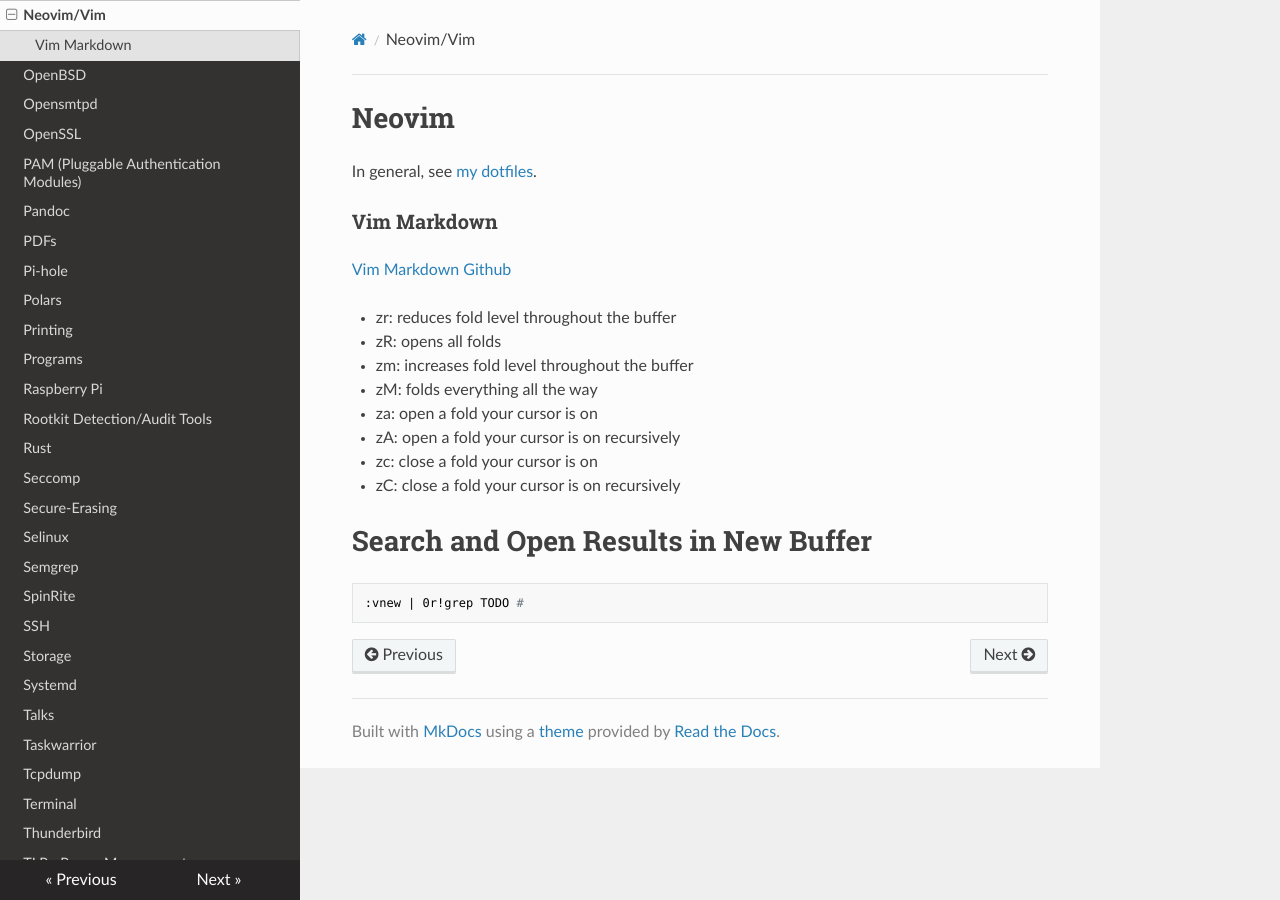
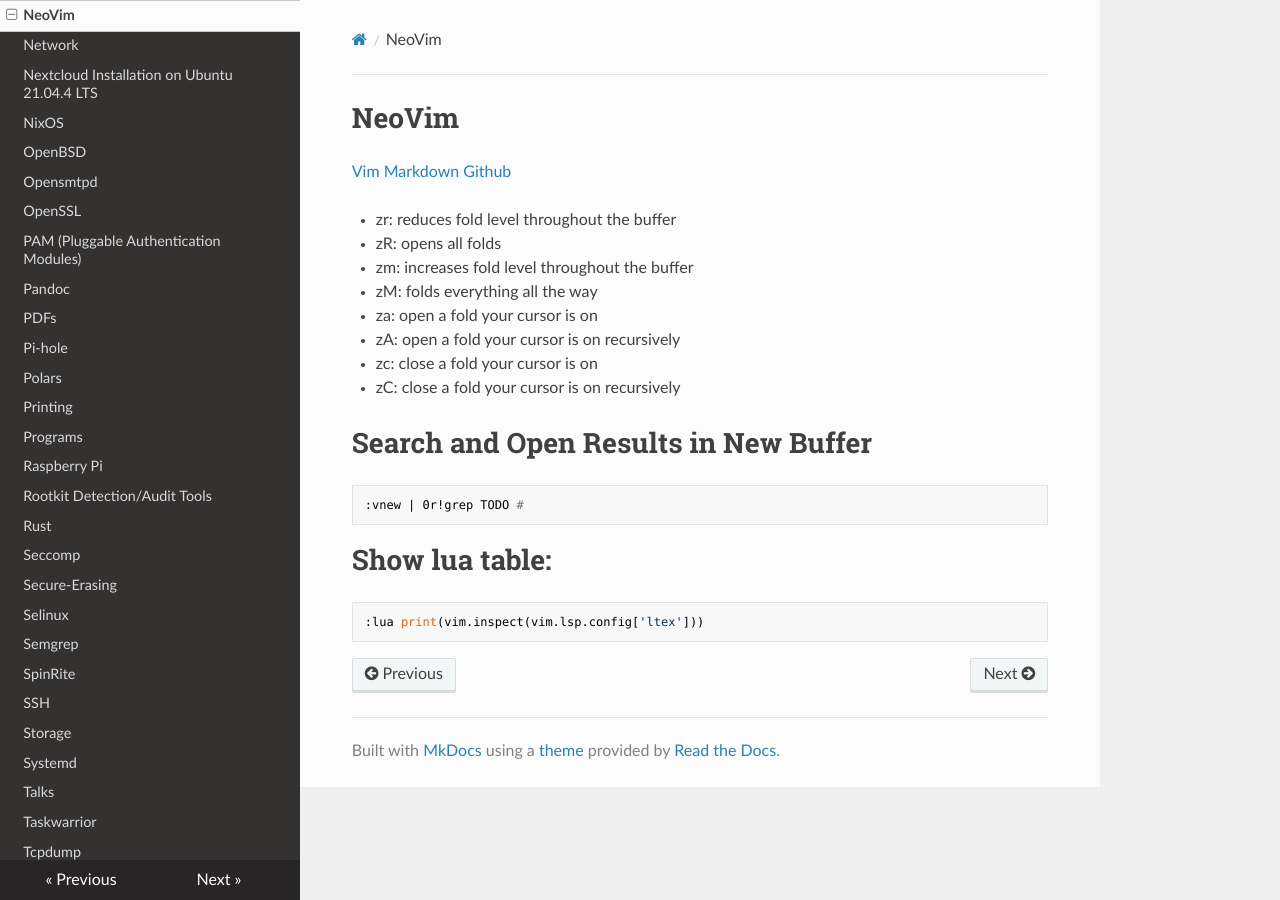
Before and after one commit to Maaxxs/wiki, an MkDocs documentation site: the page built from docs/neovim.md, in a window 1280 px wide. Built offline with MkDocs 1.6.1, drawn with Linux system fonts in a browser that asks for light colours; nearby versions of some CDN libraries.

Commit message:
neovim: add cmd to show lua table

````diff
--- a/docs/nvim.md
+++ b/docs/neovim.md
@@ -1,18 +1,4 @@
----
-title: "Neovim/Vim"
-date:
-tags: ["wiki"]
-ShowLastUpdated: false
-toc: true
-draft: false
----
-
-# Neovim
-
-In general, see [my
-dotfiles](https://gitlab.com/Maaxxs/dotfiles/-/blob/master/.config/nvim/init.vim).
-
-### Vim Markdown
+# NeoVim
 
 [Vim Markdown Github](https://github.com/plasticboy/vim-markdown)
 
@@ -30,3 +16,9 @@ dotfiles](https://gitlab.com/Maaxxs/dotfiles/-/blob/master/.config/nvim/init.vim
 ```sh
 :vnew | 0r!grep TODO #
 ```
+
+
+# Show lua table:
+```sh
+:lua print(vim.inspect(vim.lsp.config['ltex']))
+```
````
